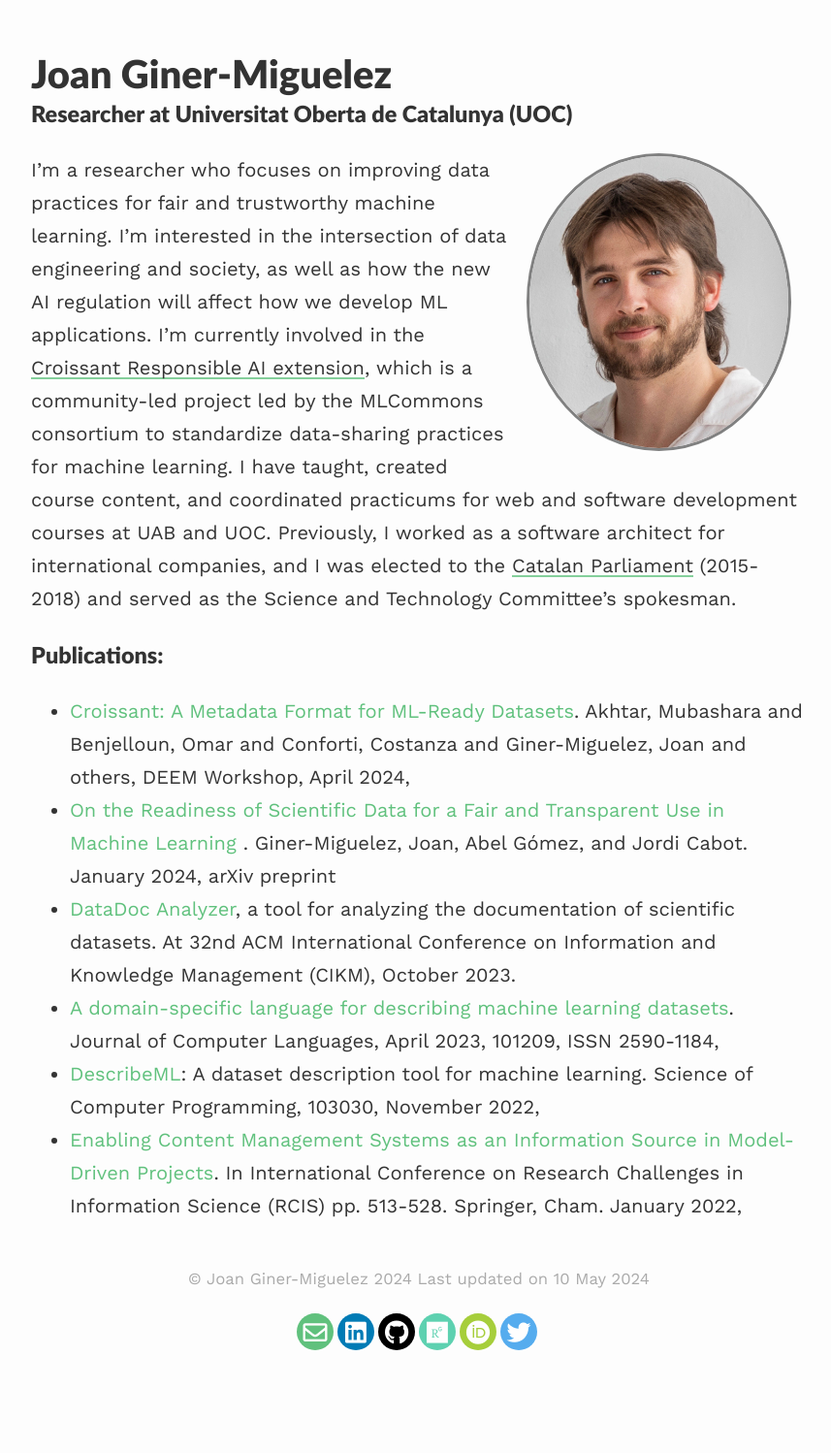
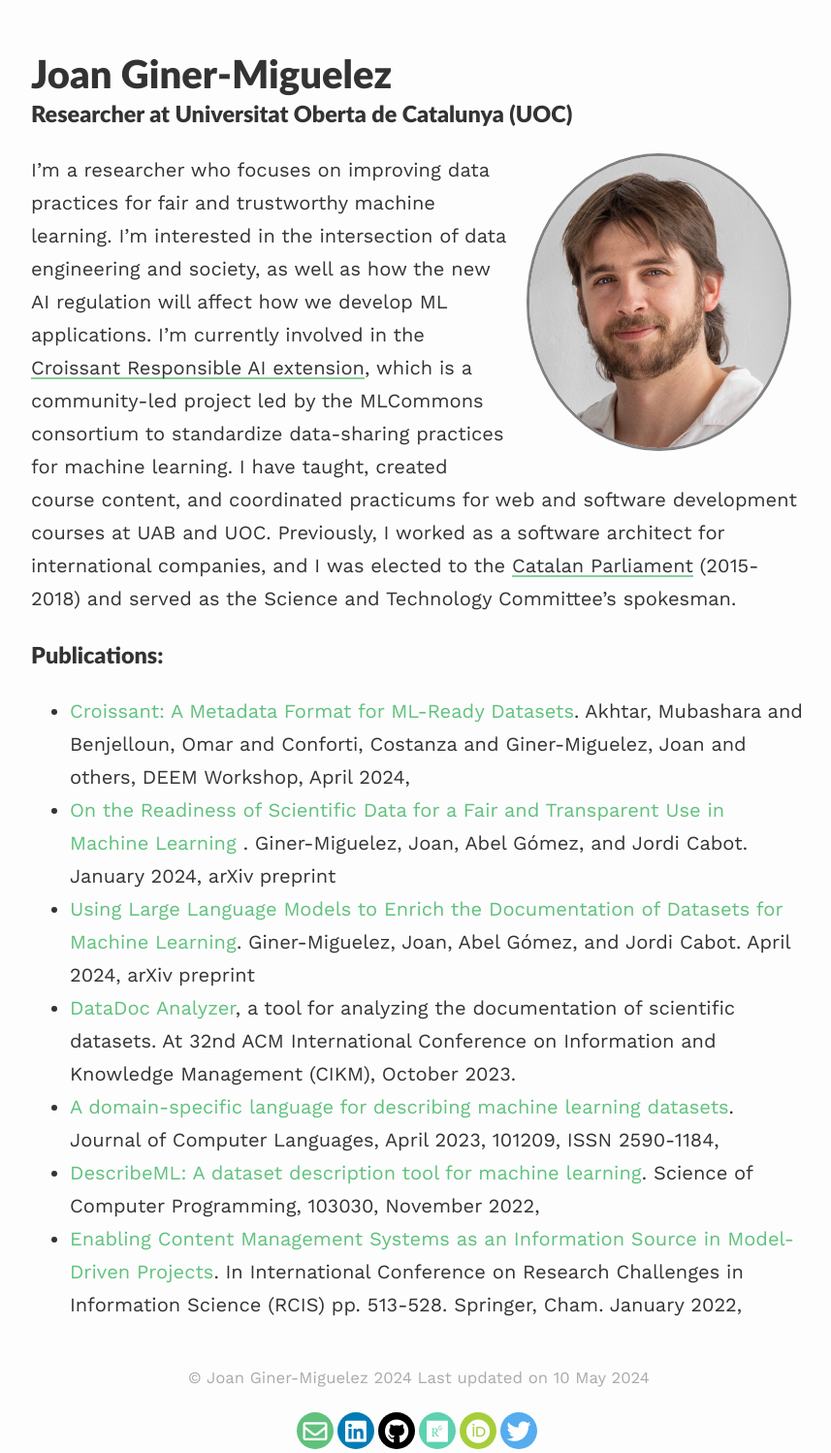
Before and after one commit to JoanGi/site, a Jekyll site: the page built from index.md, in a window 1280 px wide. Shown: the whole page at 97% size, without its empty margins (208-1065 px from the left). Built offline with Jekyll 4.4.1, drawn with Linux system fonts in a browser that asks for light colours; nearby versions of some CDN libraries; before the commit the page ends 1396 px from its top, so only the background shows below that.

Commit message:
Update index.md

```diff
--- a/index.md
+++ b/index.md
@@ -13,7 +13,8 @@ I'm a researcher who focuses on improving data practices for fair and trustworth
 
 * [Croissant: A Metadata Format for ML-Ready Datasets](https://arxiv.org/pdf/2403.19546). Akhtar, Mubashara and Benjelloun, Omar and Conforti, Costanza and Giner-Miguelez, Joan and others, DEEM Workshop, April 2024,
 * [On the Readiness of Scientific Data for a Fair and Transparent Use in Machine Learning ](https://arxiv.org/abs/2401.10304). Giner-Miguelez, Joan, Abel Gómez, and Jordi Cabot. January 2024, arXiv preprint
+* [Using Large Language Models to Enrich the Documentation of Datasets for Machine Learning](https://arxiv.org/pdf/2404.15320). Giner-Miguelez, Joan, Abel Gómez, and Jordi Cabot. April 2024, arXiv preprint
 * [DataDoc Analyzer](https://dl.acm.org/doi/abs/10.1145/3583780.3614737), a tool for analyzing the documentation of scientific datasets. At 32nd ACM International Conference on Information and Knowledge Management (CIKM), October 2023.
 * [A domain-specific language for describing machine learning datasets](https://doi.org/10.1016/j.cola.2023.101209). Journal of Computer Languages, April 2023, 101209, ISSN 2590-1184,
-* [DescribeML](https://doi.org/10.1016/j.scico.2023.103030): A dataset description tool for machine learning. Science of Computer Programming, 103030, November 2022,
+* [DescribeML: A dataset description tool for machine learning](https://doi.org/10.1016/j.scico.2023.103030). Science of Computer Programming, 103030, November 2022,
 * [Enabling Content Management Systems as an Information Source in Model-Driven Projects](https://doi.org/10.1007/978-3-031-05760-1_30). In International Conference on Research Challenges in Information Science (RCIS) pp. 513-528. Springer, Cham. January 2022,
```
